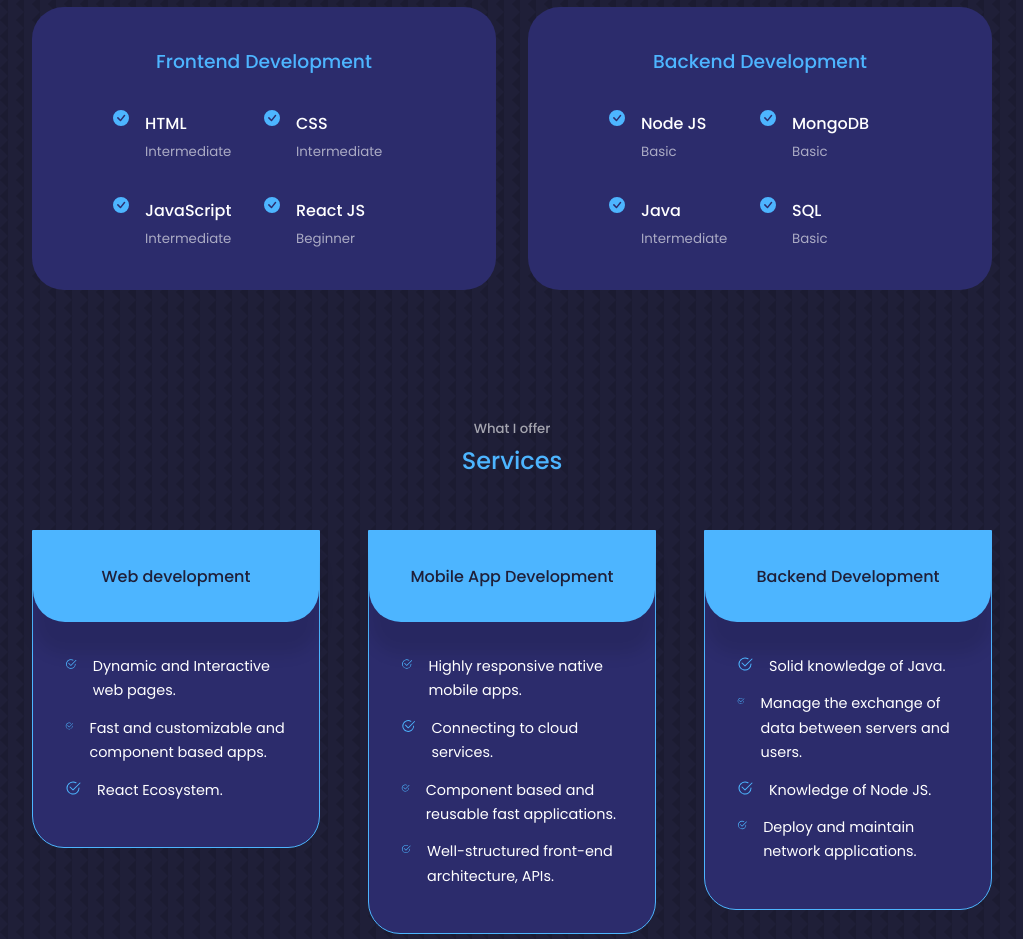
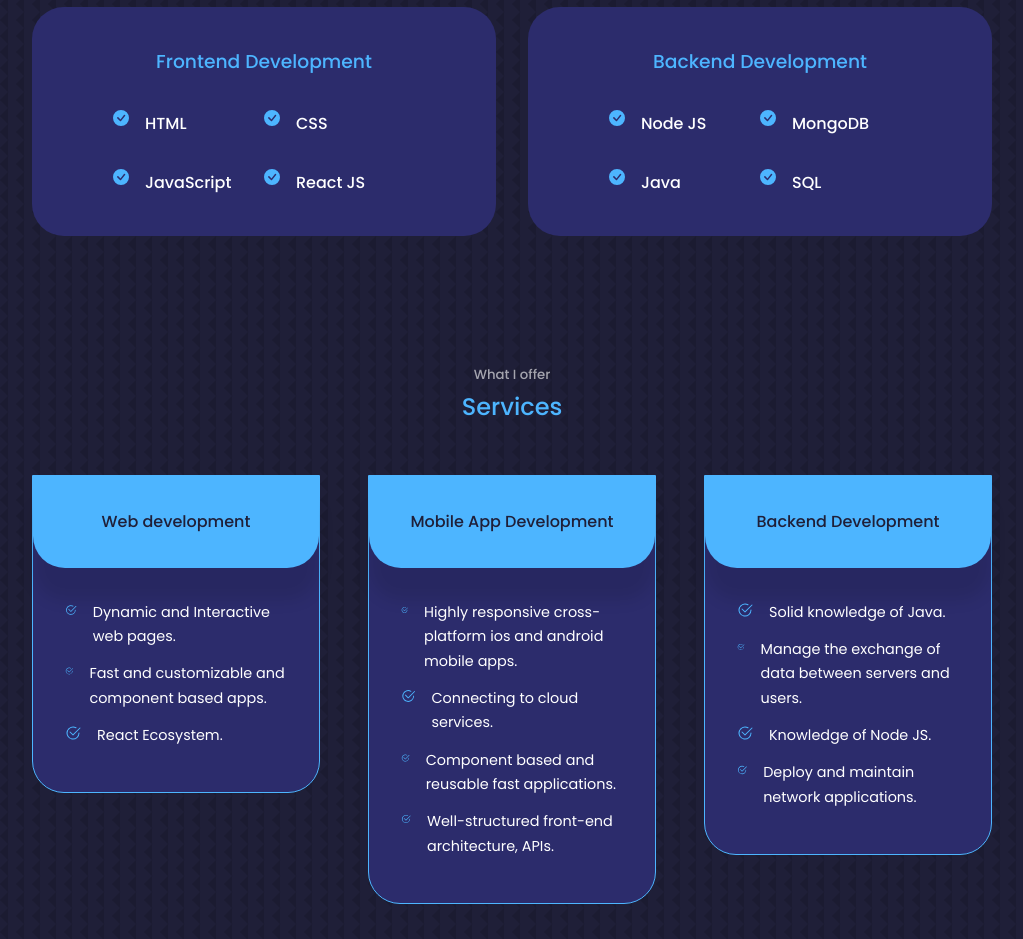
Before and after one commit to Akbarshokh13/react-my-portfolio-web, a React (Create React App) app: page / in a window 1280 px wide. Shown: the part 1700-2639 px from the top of the page, without its empty margins (128-1151 px from the left). Built offline with nearby package versions, Linux system fonts and the light colour scheme.

Commit message:
[commit message]

```diff
--- a/src/components/experience/Experience.jsx
+++ b/src/components/experience/Experience.jsx
@@ -15,28 +15,28 @@ const Experience = () => {
             <article className='experience__details'>
             <BsCheckCircleFill className='experience__details-icon' />
             <div><h4>HTML</h4>
-            <small className='text-light'>Intermediate</small>
+            <small className='text-light'></small>
             </div>
             </article>
 
             <article className='experience__details'>
             <BsCheckCircleFill className='experience__details-icon' />
             <div><h4>CSS</h4>
-            <small className='text-light'>Intermediate</small>
+            <small className='text-light'></small>
             </div>
             </article>
 
             <article className='experience__details'>
             <BsCheckCircleFill className='experience__details-icon' />
             <div><h4>JavaScript</h4>
-            <small className='text-light'>Intermediate</small>
+            <small className='text-light'></small>
             </div>
             </article>
 
             <article className='experience__details'>
             <BsCheckCircleFill className='experience__details-icon' />
             <div><h4>React JS</h4>
-            <small className='text-light'>Beginner</small>
+            <small className='text-light'></small>
             </div>
             </article>
         </div>
@@ -49,25 +49,25 @@ const Experience = () => {
             <article className='experience__details'>
             <BsCheckCircleFill className='experience__details-icon' />
             <div><h4>Node JS</h4>
-            <small className='text-light'>Basic</small></div>
+            <small className='text-light'></small></div>
             </article>
 
             <article className='experience__details'>
             <BsCheckCircleFill className='experience__details-icon' />
             <div><h4>MongoDB</h4>
-            <small className='text-light'>Basic</small></div>
+            <small className='text-light'></small></div>
             </article>
 
             <article className='experience__details'>
             <BsCheckCircleFill className='experience__details-icon' />
             <div><h4>Java</h4>
-            <small className='text-light'>Intermediate</small></div>
+            <small className='text-light'></small></div>
             </article>
 
             <article className='experience__details'>
             <BsCheckCircleFill className='experience__details-icon' />
             <div><h4>SQL</h4>
-            <small className='text-light'>Basic</small>
+            <small className='text-light'></small>
             </div>
             </article>
         </div>
--- a/src/components/services/Services.jsx
+++ b/src/components/services/Services.jsx
@@ -38,7 +38,7 @@ const Services = () => {
          <ul className='service__list'>
           <li>
             <BsCheck2Circle className='service__list-icon' />
-            <p>Highly responsive native mobile apps.</p>
+            <p>Highly responsive cross-platform ios and android mobile apps.</p>
           </li>
           <li>
             <BsCheck2Circle className='service__list-icon' />
```
